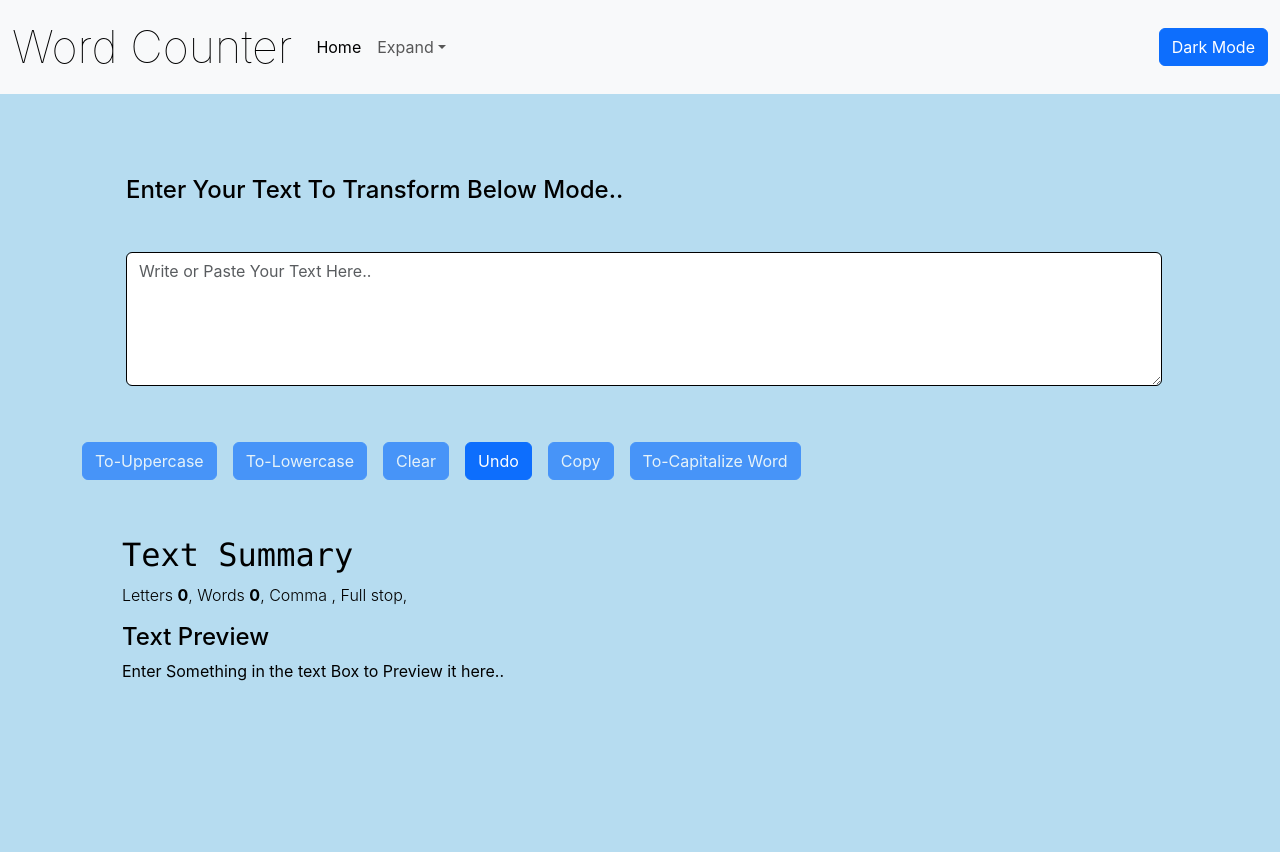
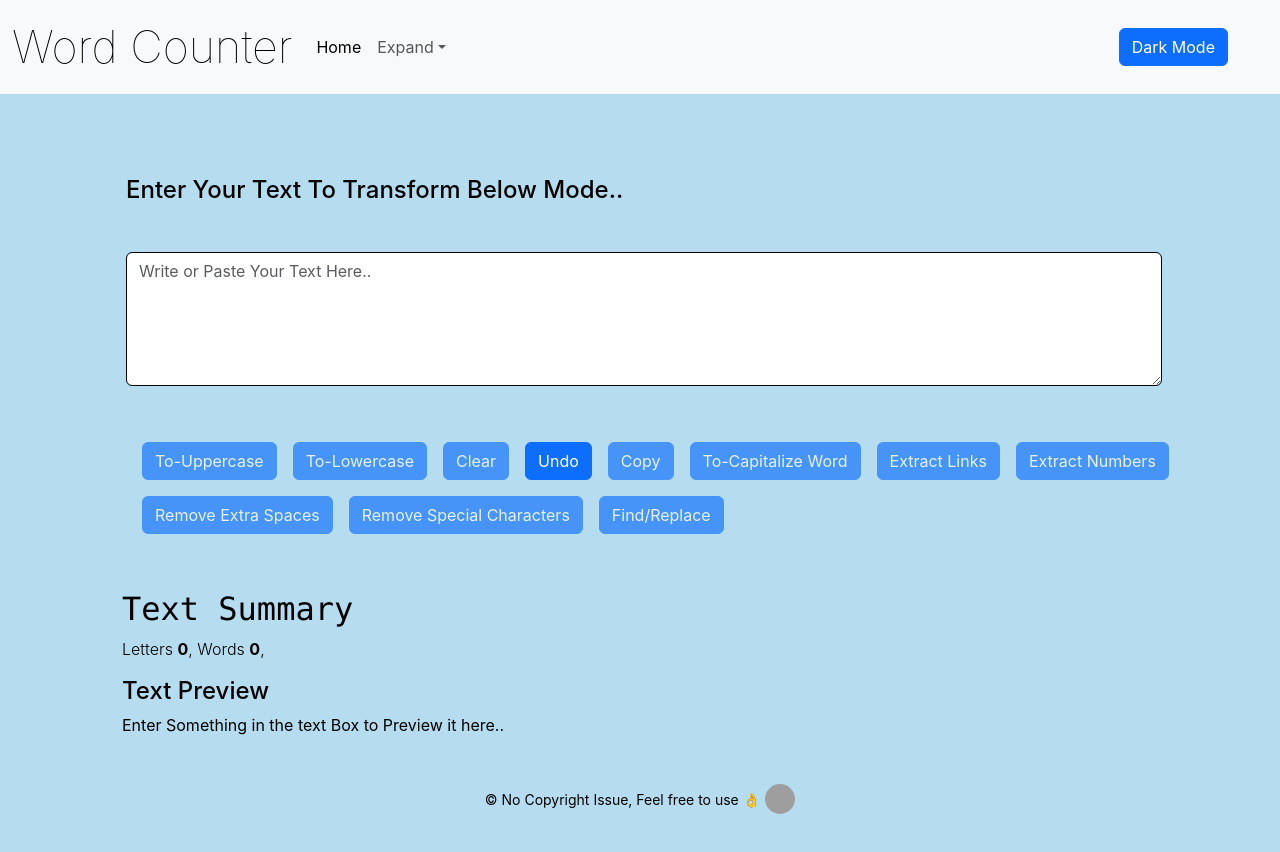
Before and after one commit to debojyotisb/TextUtils_App, a React (Create React App) app: page / in a window 1280 px wide. Shown: the top 852 px of the page. Before the commit the page ends 800 px from the top, so only its background shows below. Built offline with nearby package versions, Linux system fonts and the light colour scheme; grey boxes are pictures that could not be loaded.

Commit message:
footer addded

```diff
--- a/src/App.js
+++ b/src/App.js
@@ -9,6 +9,7 @@ import {
   Route,
   Routes,
 } from "react-router-dom";
+import Footer from './components/Footer';
 
 function App() {
   const [mode, setMode] = useState('light') //whether dark mode is enable or not
@@ -50,8 +51,9 @@ function App() {
 
     </Routes>
 
+  </Router>
+  <Footer mode={mode} />
 
-  </Router>
   </>
 }
 
--- /dev/null
+++ b/src/components/Footer.js
@@ -0,0 +1,14 @@
+import '../App.css';
+
+export default function Footer (props) {
+    return (
+    <footer className='container mb-5' style={{color: props.mode === 'light'?"black":"wheat", display: 'flex', justifyContent: 'center'}}>
+
+        <small>&copy; No Copyright Issue, Feel free to use 👌 </small>
+        <a href='https://github.com/debojyotisb/TextUtils_App'>
+        <img src="https://cdn-icons-png.flaticon.com/512/25/25231.png" alt="Github" style={{width: '30px', height: '30px', display: 'flex', marginLeft: '5px', marginTop: '-5px', backgroundColor: props.mode === 'light'?"b6dcf0":"wheat", borderRadius: '50%' }} ></img>
+        </a>
+    </footer>
+
+    )
+}
--- a/src/components/Navbar.js
+++ b/src/components/Navbar.js
@@ -42,11 +42,7 @@ export default function Navbar (props) {
 
     <a className="navbar-brand" href="#" style={{fontSize: 45, fontWeight: "lighter"}}> {props.title}  </a>
 
-    <button className="navbar-toggler" type="button" data-bs-toggle="collapse" data-bs-target="#navbarSupportedContent" aria-controls="navbarSupportedContent" aria-expanded="false" aria-label="Toggle navigation"
-
-    // style={navStyle}
-
-    >
+    <button className="navbar-toggler" type="button" data-bs-toggle="collapse" data-bs-target="#navbarSupportedContent" aria-controls="navbarSupportedContent" aria-expanded="false" aria-label="Toggle navigation" >
       <span className="navbar-toggler-icon" ></span>
     </button>
 
@@ -80,7 +76,7 @@ export default function Navbar (props) {
 
 
 
-      <button className="btn btn-primary " type="button" onClick={props.toggleMode} > {props.mode === 'light'?"Dark Mode":"Light Mode"} </button>
+      <button className="btn btn-primary " type="button" onClick={props.toggleMode} style={{marginRight: '40px'}}> {props.mode === 'light'?"Dark Mode":"Light Mode"} </button>
 
 
     </div>
--- a/src/components/label.js
+++ b/src/components/label.js
@@ -16,8 +16,6 @@ export default function Label  (props) {
 
          // Store the current state in history when input changes
     };
-
-
 
     const toUppercase = () => {
         setText(text.toUpperCase(""))
@@ -60,10 +58,25 @@ export default function Label  (props) {
       setText(resultToString);
     }
 
+    const handleExtractLinks = () => {
 
+    }
 
+    const handleExtractNumbers = () => {
 
+    }
 
+    const handleExtraSpaces = () => {
+
+    }
+
+    const handleSpecialCharacters = () => {
+
+    }
+
+    const handleFindReplace = () => {
+
+    }
 
     // let  myStyle = {
     //   backgroundColor: 'black',
@@ -102,13 +115,13 @@ export default function Label  (props) {
           cols="40"
           value={text}
           onChange={handleChange}
-          style={{backgroundColor: props.mode === 'light'?"white":"#383a4a", color: props.mode === 'light'?"black":"white"}}>
+          style={{backgroundColor: props.mode === 'light'?"white":"#62699b", color: props.mode === 'light'?"black":"white"}}>
           </textarea>
 
         </form>
         </div>
 
-      <div>
+      <div className='container m-5'>
         <button
           type="button"
           className="btn btn-primary m-2"
@@ -144,6 +157,38 @@ export default function Label  (props) {
           onClick={handleCapitalize}
           disabled={text.length < 1} > To-Capitalize Word </button>
 
+          <button
+          type="button"
+          className="btn btn-primary m-2"
+          onClick={handleExtractLinks}
+          disabled={text.length < 1} > Extract Links </button>
+
+          <button
+          type="button"
+          className="btn btn-primary m-2"
+          onClick={handleExtractNumbers}
+          disabled={text.length < 1} > Extract Numbers </button>
+
+          <button
+          type="button"
+          className="btn btn-primary m-2"
+          onClick={handleExtraSpaces}
+          disabled={text.length < 1} > Remove Extra Spaces </button>
+
+          <button
+          type="button"
+          className="btn btn-primary m-2"
+          onClick={handleSpecialCharacters}
+          disabled={text.length < 1} > Remove Special Characters </button>
+
+          <button
+          type="button"
+          className="btn btn-primary m-2"
+          onClick={handleFindReplace}
+          disabled={text.length < 1} > Find/Replace </button>
+
+
+
     </div>
 
 
@@ -152,8 +197,7 @@ export default function Label  (props) {
         <p className="fw-light">
           Letters <span className='fw-bold'>{text.length}</span>,
           Words <span className='fw-bold'>{text.split(" ").filter((element) => {return element.length!==0}).length}</span>,
-          Comma ,
-          Full stop,
+
         </p>
         <h4> Text Preview </h4>
         <p>{text.length>0?text:"Enter Something in the text Box to Preview it here.."}</p>
```
